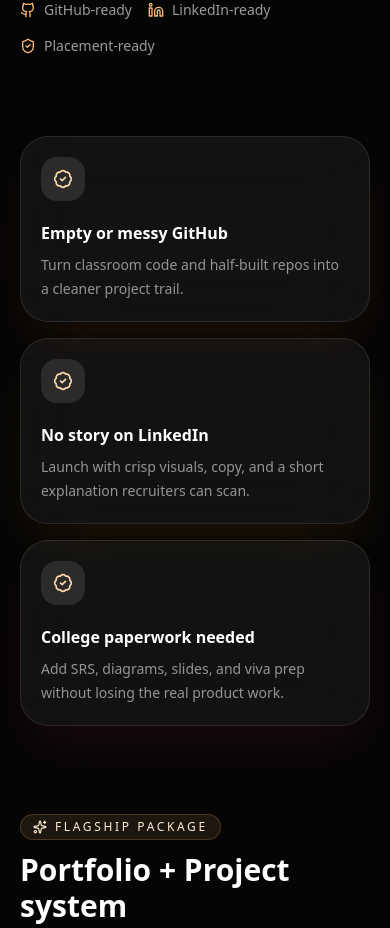
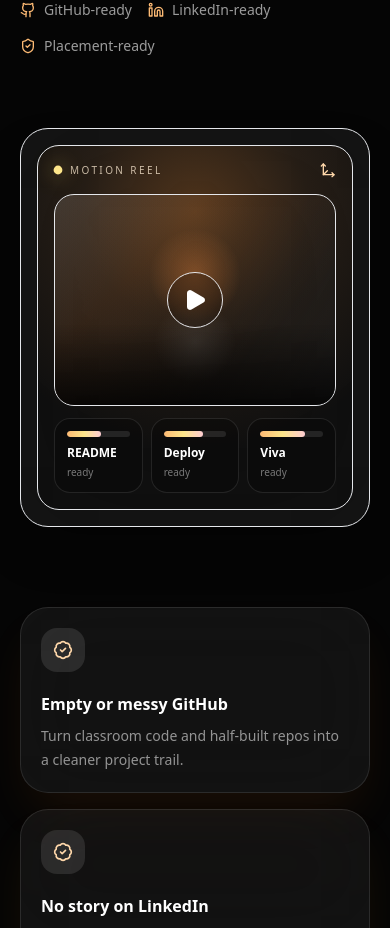
Before and after one commit to PraneethPW/PROJECT_STUDIO, a React (Vite) app in the folder homepage/: page / in a window 390 px wide. Shown: the part 1038-1966 px from the top of the page. Built offline with nearby package versions, Linux system fonts and the light colour scheme.

Commit message:
Add mobile-friendly motion effects

```diff
--- a/homepage/src/App.tsx
+++ b/homepage/src/App.tsx
@@ -355,6 +355,42 @@ const ScrollStage: React.FC = () => {
         style={{ y: ribbon, rotate: tiltCenter, opacity: spineGlow }}
         className="absolute left-1/2 top-[8vh] h-[84vh] w-[1px] -translate-x-1/2 bg-gradient-to-b from-transparent via-white/20 to-transparent"
       />
+      <div className="absolute inset-x-0 top-[8vh] md:hidden">
+        <motion.div
+          style={{ x: driftLeft, y: driftCenter, rotate: tiltLeft }}
+          animate={{ opacity: [0.28, 0.56, 0.28], scale: [0.96, 1.03, 0.96] }}
+          transition={{ duration: 10, repeat: Infinity, ease: "easeInOut" }}
+          className="absolute left-[-16vw] top-0 h-[15rem] w-[72vw] rounded-[2rem] border border-orange-200/10 bg-[linear-gradient(135deg,rgba(255,132,46,0.14),rgba(255,255,255,0.05)_44%,rgba(255,255,255,0.02))] shadow-[0_0_80px_rgba(255,132,46,0.12)] backdrop-blur-3xl"
+        />
+        <motion.div
+          style={{ x: driftRight, y: driftLeft, rotate: tiltRight }}
+          animate={{ opacity: [0.18, 0.42, 0.18], scale: [0.95, 1.04, 0.95] }}
+          transition={{ duration: 11, repeat: Infinity, ease: "easeInOut" }}
+          className="absolute right-[-18vw] top-[8rem] h-[13rem] w-[58vw] rounded-[2rem] border border-amber-200/10 bg-[linear-gradient(215deg,rgba(255,185,88,0.12),rgba(255,255,255,0.05)_40%,rgba(255,133,55,0.05))] shadow-[0_0_70px_rgba(255,171,77,0.12)] backdrop-blur-3xl"
+        />
+        <motion.div
+          style={{ y: ribbon, rotate: tiltCenter }}
+          className="absolute left-1/2 top-[9rem] h-[18rem] w-[82vw] -translate-x-1/2 rounded-[2rem] border border-white/8 bg-white/[0.03] backdrop-blur-3xl"
+        >
+          <div className="absolute inset-0 depth-bars opacity-12" />
+          <div className="absolute inset-x-4 top-4 h-px bg-gradient-to-r from-transparent via-white/45 to-transparent" />
+          <div className="absolute inset-x-4 bottom-4 h-px bg-gradient-to-r from-transparent via-orange-200/35 to-transparent" />
+        </motion.div>
+        <motion.div
+          animate={{ opacity: [0.12, 0.7, 0.15, 0.8, 0.12], scale: [0.88, 1.14, 0.92, 1.08, 0.88] }}
+          transition={{ duration: 1.8, repeat: Infinity, ease: "easeInOut" }}
+          className="absolute left-4 top-8"
+        >
+          <BlinkDot tone="orange" />
+        </motion.div>
+        <motion.div
+          animate={{ opacity: [0.1, 0.6, 0.12, 0.7, 0.1], scale: [0.88, 1.12, 0.9, 1.06, 0.88] }}
+          transition={{ duration: 2.2, repeat: Infinity, ease: "easeInOut", delay: 0.4 }}
+          className="absolute right-5 top-[11rem]"
+        >
+          <BlinkDot tone="amber" />
+        </motion.div>
+      </div>
       <motion.div
         style={{ y: driftCenter, rotate: tiltCenter }}
         className="absolute left-1/2 top-[10vh] hidden h-[72vh] w-[34vw] -translate-x-1/2 rounded-[2.8rem] border border-white/8 bg-white/[0.035] backdrop-blur-3xl lg:block"
@@ -513,6 +549,60 @@ const HeroReel: React.FC = () => {
   );
 };
 
+const MobileHeroReel: React.FC = () => {
+  return (
+    <motion.div
+      initial={{ opacity: 0, y: 18 }}
+      animate={{ opacity: 1, y: 0 }}
+      transition={{ duration: 0.6, delay: 0.1 }}
+      className="mt-8 overflow-hidden rounded-[28px] border border-white/12 bg-white/[0.06] p-4 shadow-2xl shadow-black/35 backdrop-blur-3xl lg:hidden"
+    >
+      <div className="rounded-[22px] border border-orange-200/12 bg-[radial-gradient(circle_at_50%_18%,rgba(255,148,53,0.26),rgba(255,148,53,0.08)_34%,rgba(0,0,0,0.22)_72%)] p-4">
+        <div className="flex items-center justify-between text-[10px] uppercase tracking-[0.24em] text-orange-100/75">
+          <span className="inline-flex items-center gap-2">
+            <BlinkDot tone="amber" />
+            motion reel
+          </span>
+          <Move3d className="h-4 w-4 text-orange-200" />
+        </div>
+
+        <div className="mt-4 grid gap-3">
+          <div className="relative aspect-[4/3] overflow-hidden rounded-[20px] border border-white/12 bg-[linear-gradient(135deg,rgba(255,255,255,0.12),rgba(255,145,65,0.08)_32%,rgba(0,0,0,0.25)_72%)]">
+            <motion.div
+              animate={{ backgroundPositionX: ["0%", "100%"] }}
+              transition={{ duration: 8, repeat: Infinity, ease: "linear" }}
+              className="absolute inset-0 bg-[linear-gradient(120deg,rgba(255,255,255,0.02)_0%,rgba(255,255,255,0.12)_18%,rgba(255,145,65,0.05)_34%,rgba(255,255,255,0.02)_56%,rgba(255,255,255,0.1)_78%,rgba(255,255,255,0.02)_100%)] bg-[length:220%_220%] opacity-60"
+            />
+            <div className="absolute inset-0 bg-[radial-gradient(circle_at_50%_38%,rgba(255,145,65,0.32),transparent_24%),radial-gradient(circle_at_50%_70%,rgba(255,255,255,0.1),transparent_20%)]" />
+            <div className="absolute inset-0 flex items-center justify-center">
+              <div className="flex h-14 w-14 items-center justify-center rounded-full border border-white/18 bg-black/35 backdrop-blur-xl">
+                <Play className="h-6 w-6 fill-white text-white" />
+              </div>
+            </div>
+            <div className="absolute inset-x-0 bottom-0 h-20 bg-gradient-to-t from-black/70 to-transparent" />
+          </div>
+
+          <div className="grid grid-cols-3 gap-2">
+            {["README", "Deploy", "Viva"].map((item, index) => (
+              <div key={item} className="rounded-2xl border border-white/10 bg-black/25 p-3">
+                <div className="mb-2 h-1.5 overflow-hidden rounded-full bg-white/10">
+                  <motion.div
+                    animate={{ width: [`${55 + index * 8}%`, `${72 + index * 6}%`, `${55 + index * 8}%`] }}
+                    transition={{ duration: 3.4, repeat: Infinity, ease: "easeInOut", delay: index * 0.15 }}
+                    className="h-full rounded-full bg-gradient-to-r from-orange-300 via-amber-200 to-rose-200"
+                  />
+                </div>
+                <p className="text-xs font-semibold text-white">{item}</p>
+                <p className="mt-1 text-[10px] text-white/45">ready</p>
+              </div>
+            ))}
+          </div>
+        </div>
+      </div>
+    </motion.div>
+  );
+};
+
 const Home: React.FC = () => {
   return (
     <main className="relative min-h-screen overflow-hidden bg-[#050505] text-neutral-100 antialiased">
@@ -643,6 +733,7 @@ const Home: React.FC = () => {
           </motion.div>
 
           <HeroReel />
+          <MobileHeroReel />
         </section>
 
         <motion.section
```
